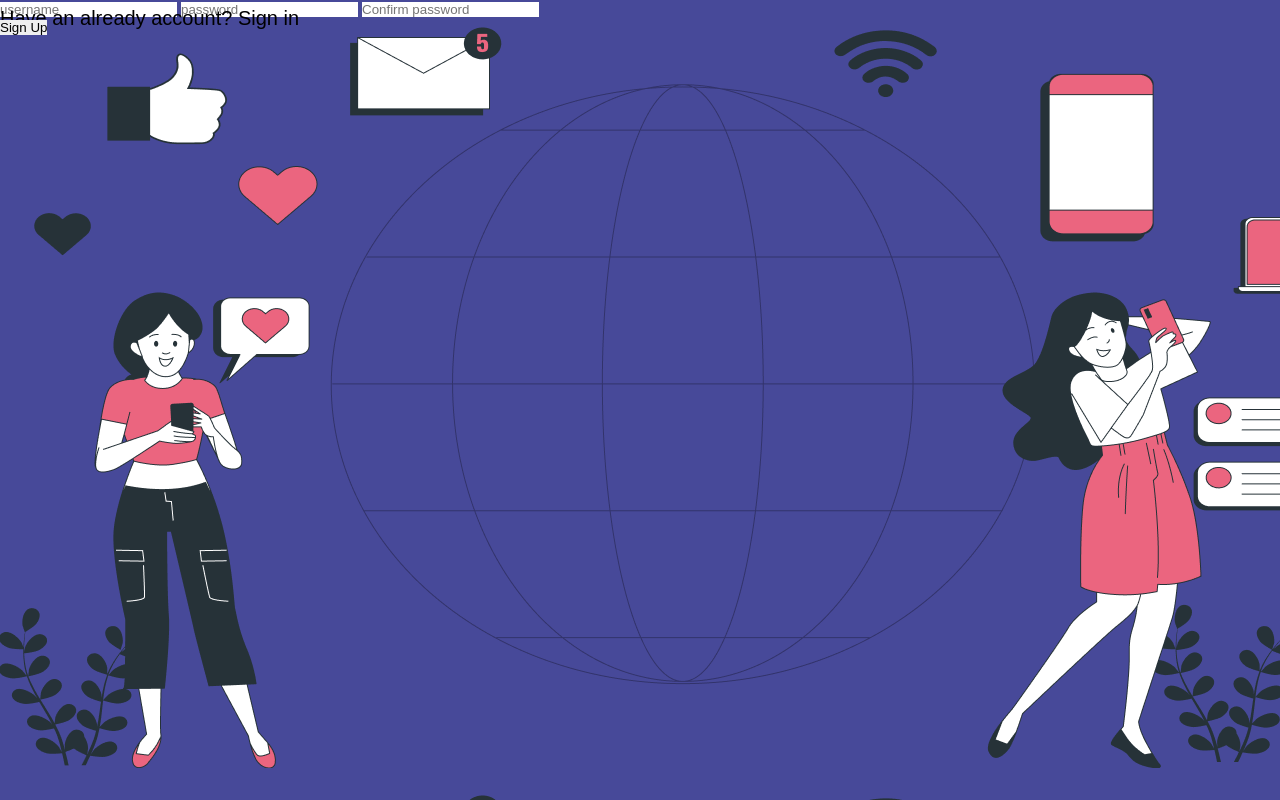
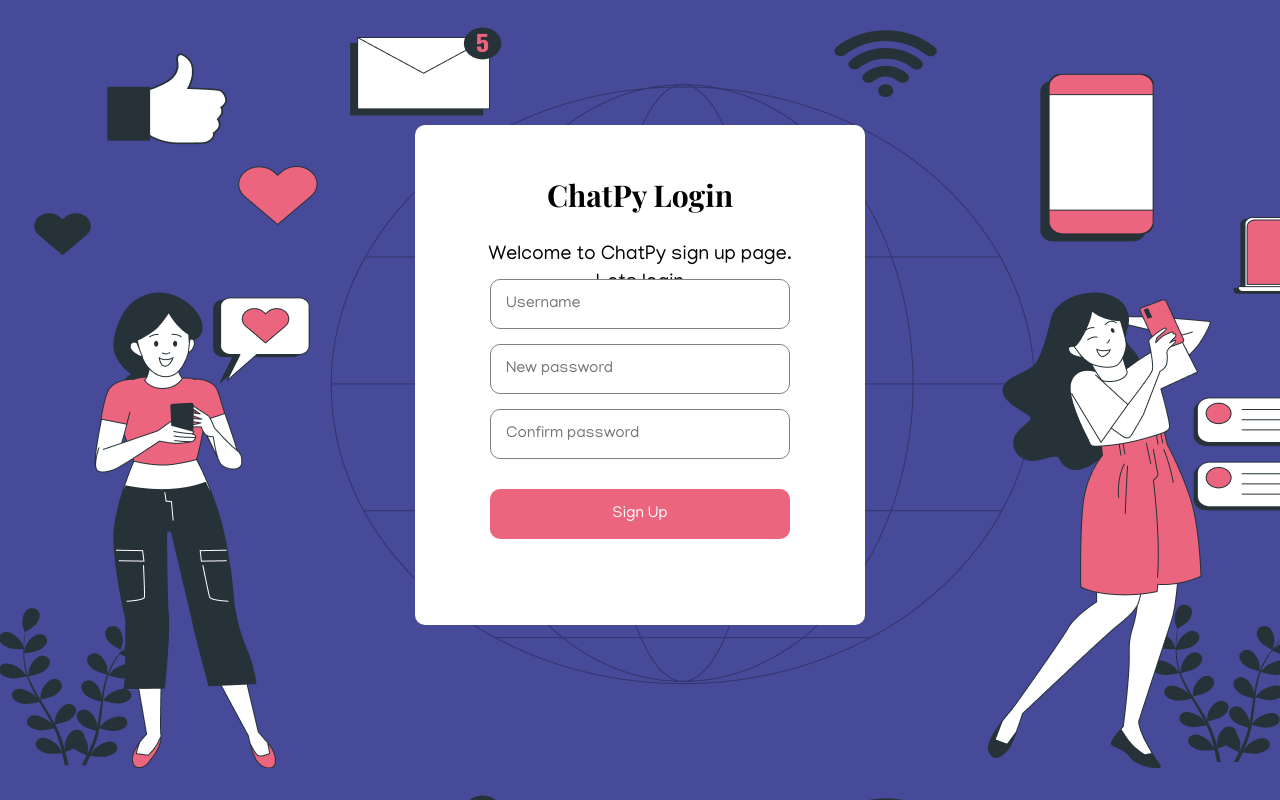
Before and after one commit to nkweku66/glblcd_CHATPY, a Python web app: template templates/signup.html in a window 1280 px wide. Run offline with Jinja, Linux system fonts and the light colour scheme; the template is opened without the code that fills it, so the values that code supplies are empty.

Commit message:
login completed

```diff
--- a/static/css/signup.css
+++ b/static/css/signup.css
@@ -67,6 +67,17 @@ p, span {
     margin: 15px;
   }
 
+  .loginDetail input[type="password"]{
+    border: 1px solid gray;
+    border-radius: 10px;
+    width: 300px;
+    padding: 15px;
+    height: 50px;
+    font-size: 1rem;
+    font-family: 'Manjari', sans-serif;
+    margin: 0 auto;
+  }
+
 
   .loginDetail button {
     background-color: #eb657f;
--- a/templates/login.html
+++ b/templates/login.html
@@ -10,6 +10,7 @@
     <title>Document</title>
   </head>
   <body class="login">
+    <form action="POST">
       <div class="loginCont">
         <div class="logtext">
           <h4>ChatPy Login</h4>
@@ -24,5 +25,6 @@
           <button type="button">Sign In</button>
         </div>
       </div>
+    </form>
   </body>
 </html>
--- a/templates/signup.html
+++ b/templates/signup.html
@@ -4,44 +4,29 @@
     <meta charset="UTF-8" />
     <meta name="viewport" content="width=device-width, initial-scale=1.0" />
     <title>CHATPY</title>
-
-    <link rel="stylesheet" href="/static/css/signup.css" />
+    <link rel="stylesheet" href="../static/css/signup.css" />
+    <link rel="preconnect" href="https://fonts.googleapis.com">
+    <link rel="preconnect" href="https://fonts.gstatic.com" crossorigin>
+    <link href="https://fonts.googleapis.com/css2?family=Manjari&family=Playfair+Display:wght@700&display=swap" rel="stylesheet">
+    <meta charset="UTF-8">
+    <meta name="viewport" content="width=device-width, initial-scale=1.0">
+    <title>Sign Up</title>
   </head>
-  <body>
-    <div class="signupContainer">
-      <div class="signupBox">
-
-            <form class="form">
-                <input
-                type="text"
-                name="username"
-                id="username"
-                class="username"
-                placeholder="username"
-                />
-
-                <input
-                type="password"
-                name="password"
-                id="password"
-                class="password"
-                placeholder="password"
-
-                />
-
-                <input
-                type="password"
-                name="Confirmpassword"
-                id="Confirmpassword"
-                class="Confirmpassword"
-                placeholder="Confirm password"
-                />
-
-                <p>Have an already account? <a>Sign in</a></p>
-
-                <button>Sign Up</button>
-            </form>
-
+  <body class="login">
+    <div class="loginCont">
+      <div class="logtext">
+        <h4>ChatPy Login</h4>
+        <div class="textAlg">
+          <p>Welcome to ChatPy sign up page.</p>
+          <span>Lets login</span>
+        </div>
+      </div>
+      <div class="loginDetail">
+        <input type="text" value="" placeholder="Username">
+        <input type="password" name="" id="" placeholder="New password">
+        <input type="text" placeholder="Confirm password">
+        <button type="button">Sign Up</button>
+      </div>
     </div>
   </body>
 </html>
```
Lines whose indentation alone changed are shown as unchanged.
